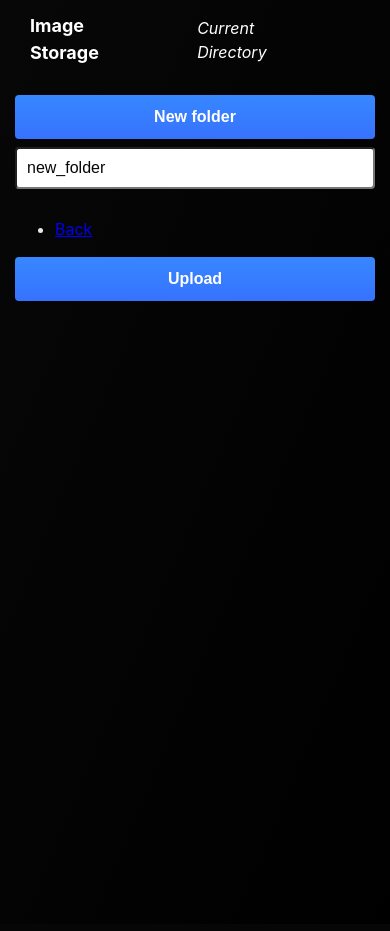
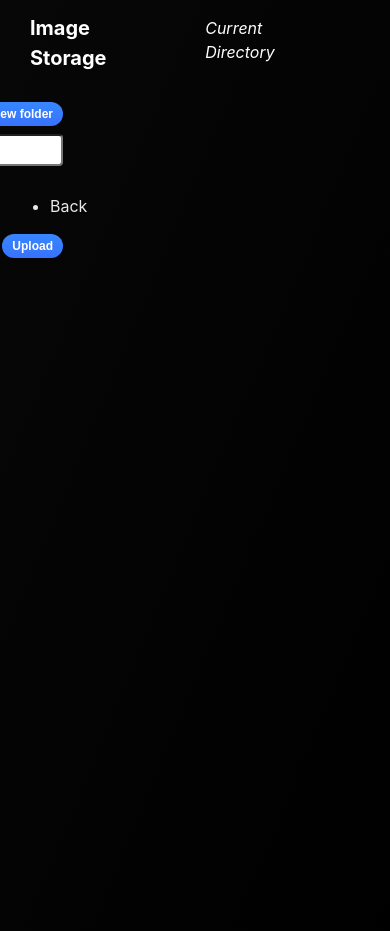
Before and after one commit to craigvlyons/Flask-image-server, a Flask app: template templates/index.html in a window 390 px wide. Before the commit the page ends 301 px from the top, so only its background shows below. Run offline with Flask 2, Linux system fonts and the light colour scheme; the template is opened without the code that fills it, so the values that code supplies are empty.

Commit message:
cleaned up styling to look better

```diff
--- a/static/styles.css
+++ b/static/styles.css
@@ -45,6 +45,7 @@
   .app {
     height: 100vh;
     display: flex;
+    flex-direction: row;
   }
 
   .form-section {
@@ -52,16 +53,21 @@
     width: 25%;
     color: var(--light);
     flex-shrink: 0;
+    padding-right: 15px;
+    padding-left: 10px;
+    padding-bottom: 15px;
+    margin-bottom: 2.0rem;
+    width: 20%;
   }
 
   .images-section {
-    padding: 15px 0 0 15px;
+    display: flex;
     width: 75%;
     height: 100vh;
+    padding: 15px 0 0 15px;
     align-content: flex-start;
     flex-wrap: wrap;
-    display: flex;
-    overflow-y: auto;
+
   }
 
   .images-section a {
@@ -83,44 +89,20 @@
     display: block;
   }
 
-  @media screen and (max-width: 1200px) {
-
-    .app {
-      flex-direction: column;
-    }
-
-    .form-section {
-      padding-right: 15px;
-      padding-bottom: 15px;
-      margin-bottom: 2.0rem;
-      width: 100%;
-    }
-
-    .images-section {
-      padding-top: 0;
-      width: 100%;
-      height: auto;
-    }
+  .form {
+    display: flex;
+    flex-direction: column;
+    align-items: flex-end;
   }
 
-  @media screen and (max-width: 800px) {
-
-    .images-section a {
-      padding-bottom: 60%;
-      width: calc(100% - 15px);
-    }
-  }
-
-  /* Forms */
-  form {
-    width: 100%;
-    flex-direction: column;
-    display: flex;
+  .folder__link {
+    color: inherit;
+    text-decoration: none;
   }
 
   input[type='text'] {
     margin: .5rem 0 12px;
-    padding: 10px 10px;
+    padding: 5px 10px;
     border-radius: 4px;
     font-size: inherit;
     color: var(--almost-black);
@@ -138,12 +120,12 @@
 
   input[type='submit'],
   button[type='button'] {
-    padding: 13px 20px;
-    font-size: inherit;
+    padding: 5px 10px;
+    font-size: 12px;
     font-weight: bold;
     color: var(--white);
     border: none;
-    border-radius: 4px;
+    border-radius: 15px;
     outline: none;
     box-shadow: none;
     cursor: pointer;
@@ -159,5 +141,5 @@
   }
 
   h1 {
-    font-size: 18px;
+    font-size: 20px;
   }
--- a/templates/index.html
+++ b/templates/index.html
@@ -19,23 +19,25 @@
     </header>
     <main class="app">
         <section class="form-section">
-            <form action="/md">
-                <input type="submit" value="New folder"/>
-                <input name="folder" type="text" value="new_folder"/>
+            <form class="form" action="/md">
+                <input class="form__input" type="submit" value="New folder"/>
+                <input class="submit" name="folder" type="text" placeholder="new_folder"/>
             </form>
-            <ul>
-                <li><a href="/cd?path=..">Back</a></li>
+            <ul class="folder__list">
+                <li><a href="/cd?path=.." class="folder__link">Back</a></li>
                 {% for item in file_list[0:] %}
                     {% if '.' not in item%}
-                        <li><strong><a href="/cd?path={{current_working_directory + '/' + item}}">{{item}}</a></strong><a href="/rm?dir={{item}}"> X</a></li>
+                        <li class="folder__item">
+                            <strong><a href="/cd?path={{current_working_directory + '/' + item}}" class="folder__link">{{item}}</a></strong>
+                        </li>
                     {% elif '.txt' in item or '.py' in item or '.json' in item %}
-                        <li><strong><a href="/view?file={{current_working_directory + '/' + item}}">{{item}}</a></strong></li>
+                        <li class="folder__item"><strong><a href="/view?file={{current_working_directory + '/' + item}}" class="folder__link">{{item}}</a></strong></li>
                     {% else %}
-                        <li>{{item}}</li>
+                        <li class="folder__item">{{item}}</li>
                     {% endif%}
                 {% endfor %}
             </ul>
-            <form action="/upload">
+            <form class="form" action="/upload">
                 <button type="button">Upload</button>
             </form>
             <div>
```
